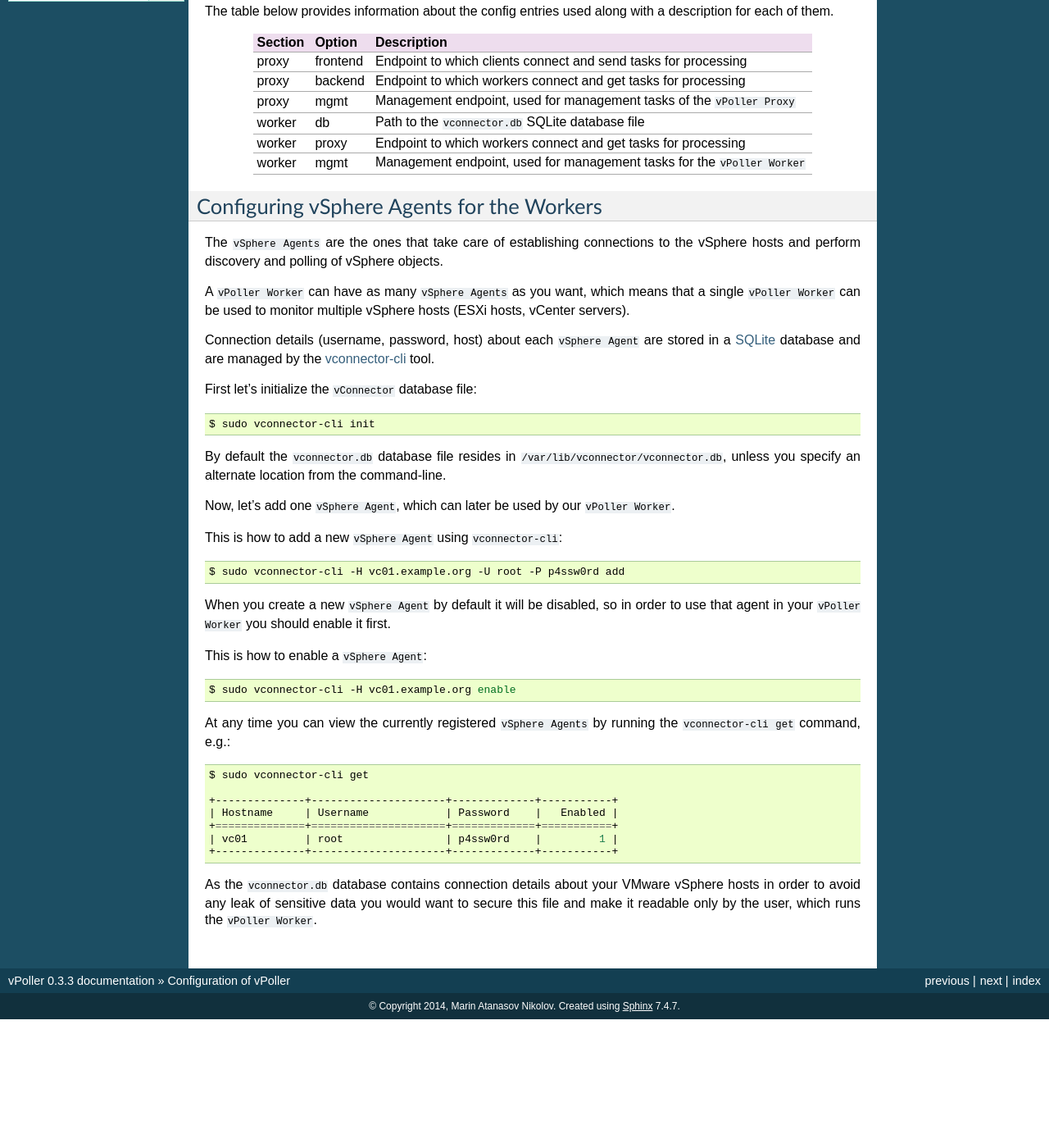
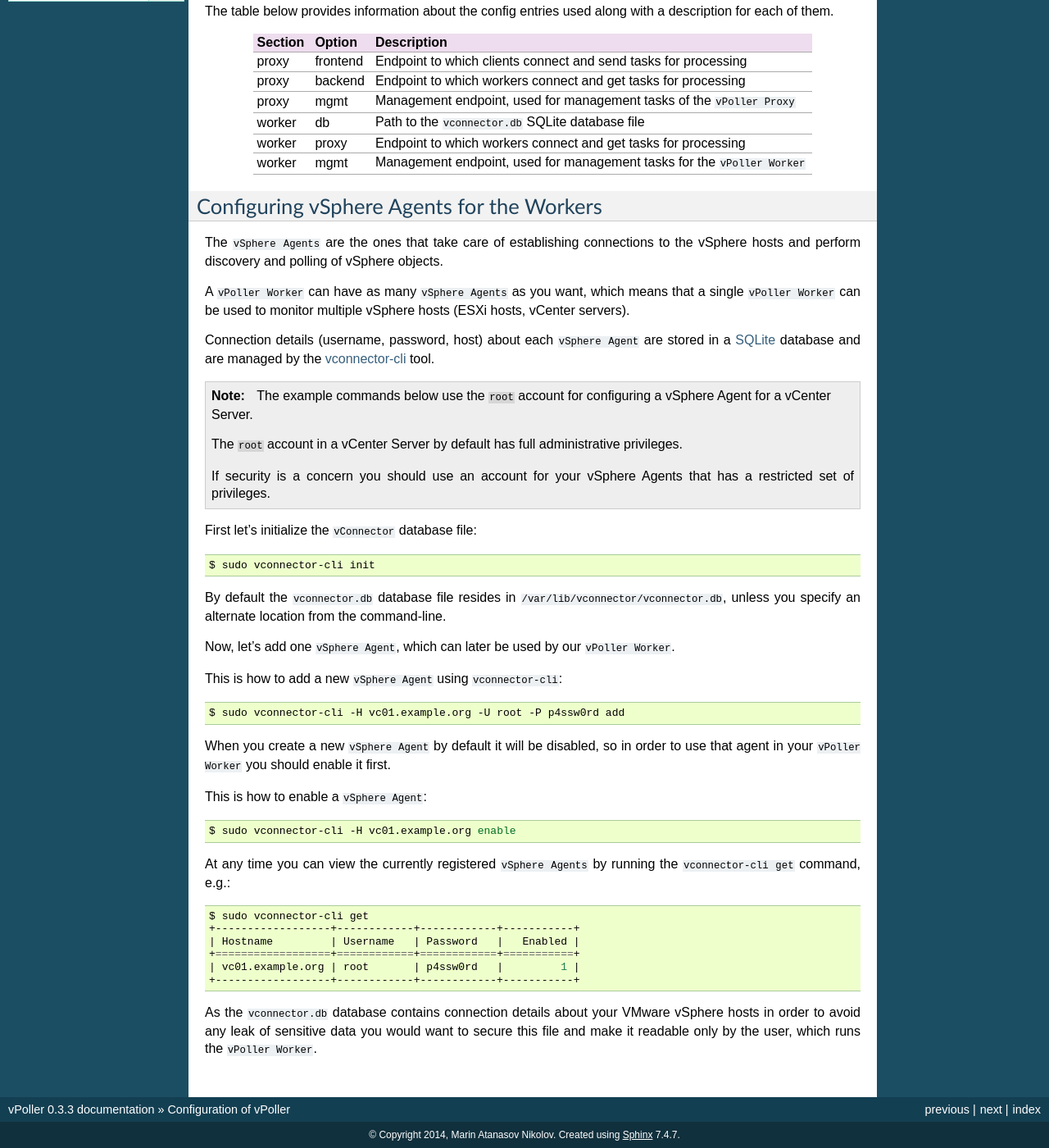
Before and after one commit to dnaeon/py-vpoller, a Sphinx documentation site: the page built from docs/configuration.rst, in a window 1280 px wide and 1400 px high, scrolled down 355 px. Shown: the whole window at 82% size. Built offline with Sphinx 7.4.7, drawn with Linux system fonts in a browser that asks for light colours; before the commit the page ends 1598 px from its top, so only the background shows below that.

Commit message:
Add a note when configuring vSphere Agents

```diff
--- a/docs/configuration.rst
+++ b/docs/configuration.rst
@@ -58,6 +58,17 @@
 .. _`vconnector-cli`: https://github.com/dnaeon/py-vconnector
 .. _`SQLite`: http://www.sqlite.org/
 
+.. note::
+
+   The example commands below use the ``root`` account for
+   configuring a vSphere Agent for a vCenter Server.
+
+   The ``root`` account in a vCenter Server by default has full
+   administrative privileges.
+
+   If security is a concern you should use an account for your
+   vSphere Agents that has a restricted set of privileges.
+
 First let's initialize the ``vConnector`` database file:
 
 .. code-block:: bash
@@ -93,12 +104,11 @@
 .. code-block:: bash
 
    $ sudo vconnector-cli get
-
-   +--------------+---------------------+-------------+-----------+
-   | Hostname     | Username            | Password    |   Enabled |
-   +==============+=====================+=============+===========+
-   | vc01         | root                | p4ssw0rd    |         1 |
-   +--------------+---------------------+-------------+-----------+
+   +------------------+------------+------------+-----------+
+   | Hostname         | Username   | Password   |   Enabled |
+   +==================+============+============+===========+
+   | vc01.example.org | root       | p4ssw0rd   |         1 |
+   +------------------+------------+------------+-----------+
 
 As the ``vconnector.db`` database contains connection details about
 your VMware vSphere hosts in order to avoid any leak of sensitive
```
